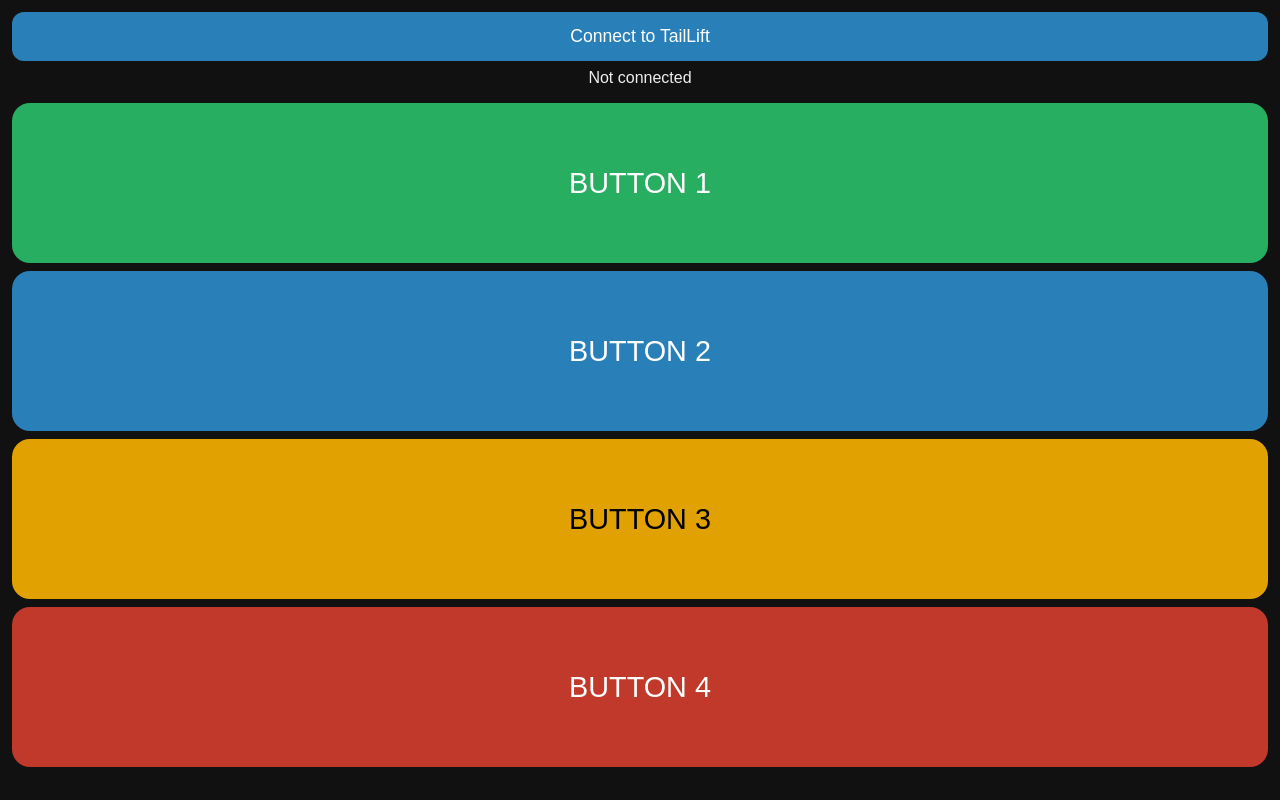
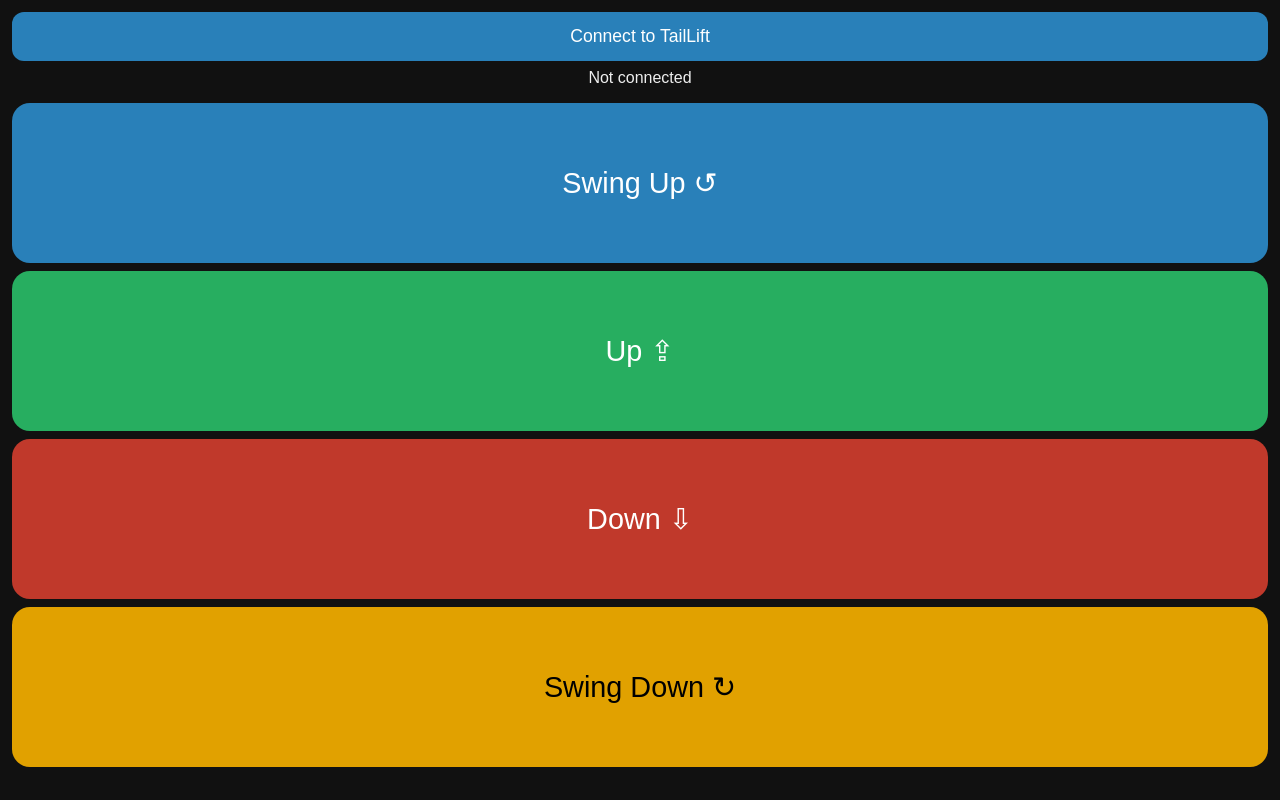
Before and after one commit to RuchitGopani/Hil-Taillift, a plain HTML site: page index.html in a window 1280 px wide. Drawn offline with Linux system fonts and the light colour scheme.

Commit message:
Update index.html

```diff
--- a/index.html
+++ b/index.html
@@ -10,10 +10,12 @@
 </style></head><body>
 <button id="c">Connect to TailLift</button>
 <div id="s">Not connected</div>
-<button class="b" data-n="1" style="background:#27ae60">BUTTON 1</button>
-<button class="b" data-n="2" style="background:#2980b9">BUTTON 2</button>
-<button class="b" data-n="3" style="background:#e1a100;color:#000">BUTTON 3</button>
-<button class="b" data-n="4" style="background:#c0392b">BUTTON 4</button>
+ <button class="b" data-n="2" style="background:#2980b9">Swing Up ↺</button>
+<button class="b" data-n="1" style="background:#27ae60">Up ⇪</button>
+
+
+<button class="b" data-n="4" style="background:#c0392b">Down ⇩</button>
+ <button class="b" data-n="3" style="background:#e1a100;color:#000">Swing Down ↻</button>
 <script>
 const SVC='6e400001-b5a3-f393-e0a9-e50e24dcca9e', CH='6e400002-b5a3-f393-e0a9-e50e24dcca9e';
 let ch=null, cur=0, timer=null; const st=document.getElementById('s');
```
